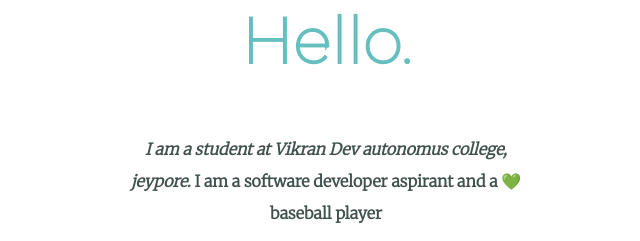
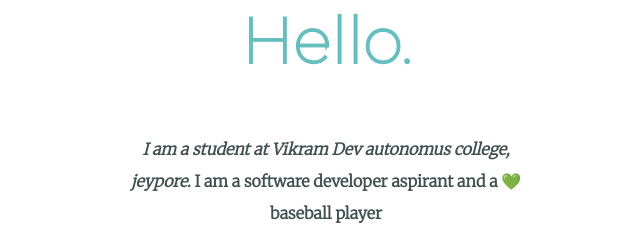
Before and after one commit to JacksonPalaka/Profile, a plain HTML site: page index.html in a window 1280 px wide. Shown: the part 1240-1481 px from the top of the page, 314-954 px from the left. Drawn offline with Linux system fonts and the light colour scheme.

Commit message:
vikran->Vikram

```diff
--- a/index.html
+++ b/index.html
@@ -28,7 +28,7 @@
         <div class="profile">
             <img src="images/jackson-modified.png" alt="">
             <h2>Hello.</h2>
-            <p class="different"><em>I am a student at <strong>Vikran Dev autonomus college, jeypore. </strong></em>I am a software
+            <p class="different"><em>I am a student at <strong>Vikram Dev autonomus college, jeypore. </strong></em>I am a software
                 developer aspirant and a 💚 baseball player</p>
         </div>
         <hr>
```
